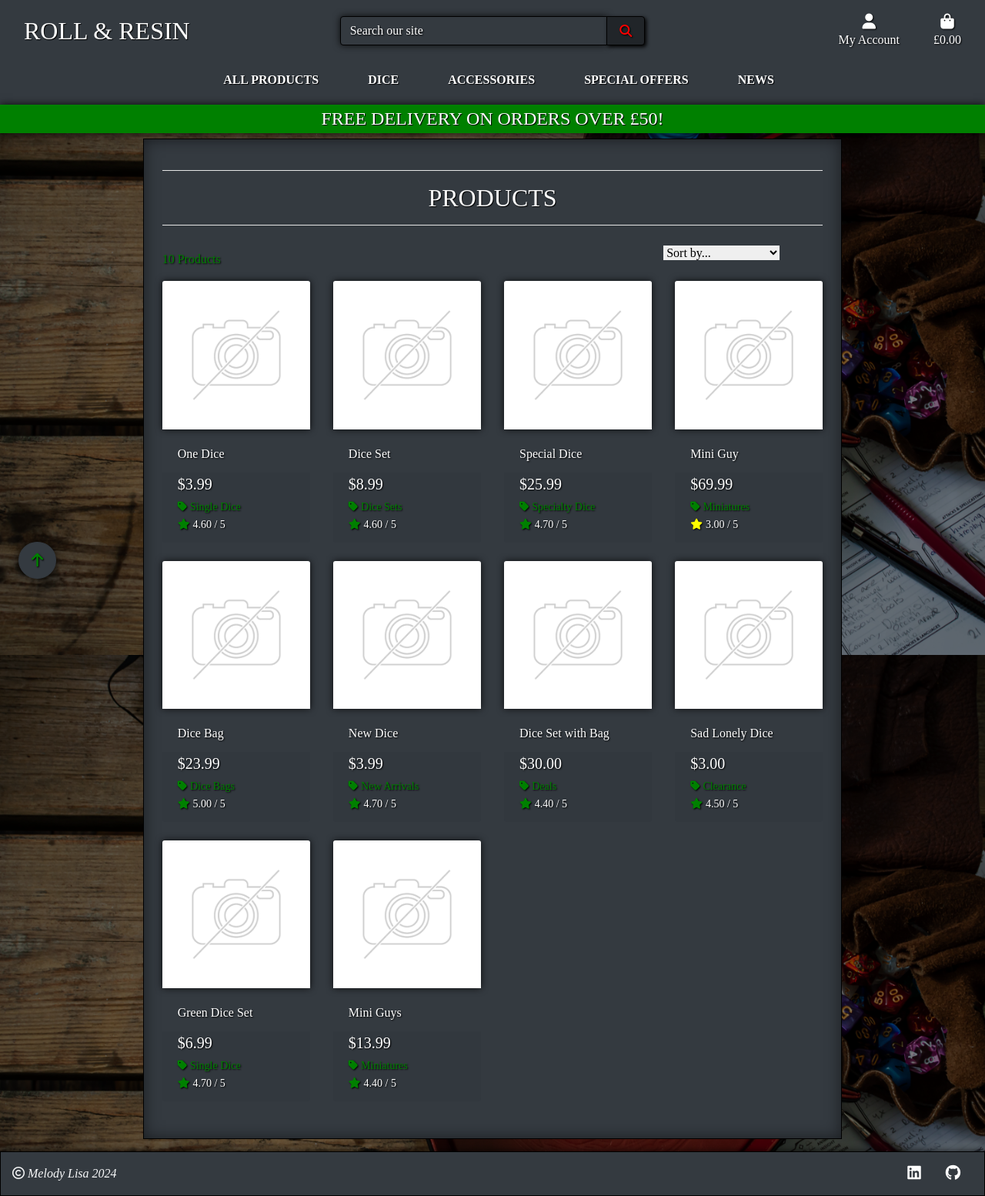
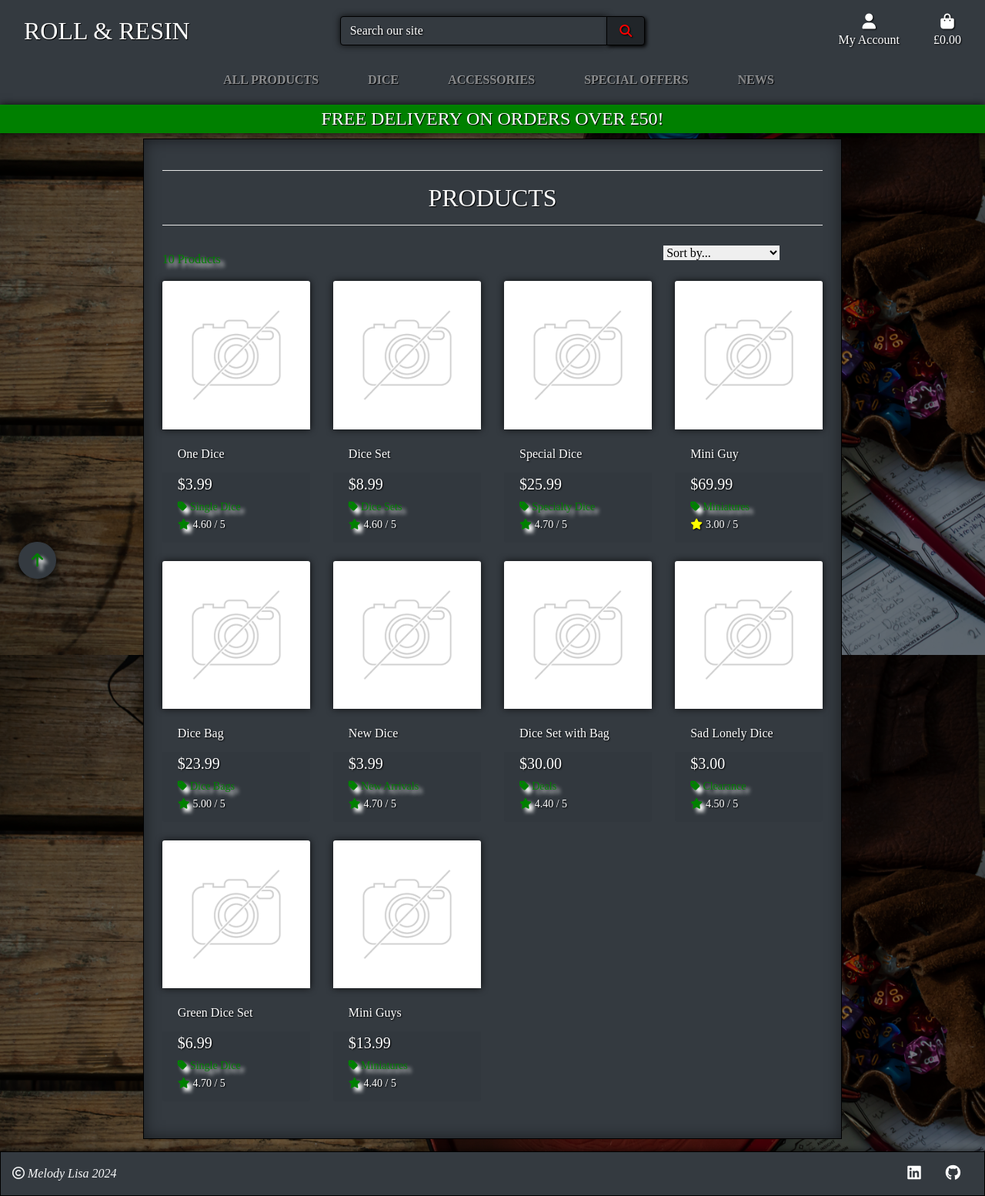
Before and after one commit to Melody-Lisa/roll-resin, a Django app: page /products/ in a window 1280 px wide. Shown: the whole page at 77% size. Run offline with Django 3.2, Linux system fonts and the light colour scheme; data comes from the database, SQL or seed files in the repository; parts of the project's set-up code (start-up, migrations or seed data) failed here and were passed over; some libraries are stand-ins or nearby versions; some web fonts are replaced.

Commit message:
Remove unnecessary code

```diff
--- a/static/css/style.css
+++ b/static/css/style.css
@@ -195,18 +195,6 @@ a.hover-underline-animation:hover {
     color: white;
 }
 
-.navbar-nav .nav-link,
-.nav-link.d-block.d-lg-none .fas,
-.shopping-total {
-    color: white !important;
-}
-
-.navbar-nav .nav-link:hover,
-.nav-link.d-block.d-lg-none .fas:hover,
-.shopping-total:hover {
-    color: red !important;
-}
-
 .form-control::placeholder {
     color: white;
 }
@@ -216,8 +204,10 @@ a.hover-underline-animation:hover {
 }
 
 .text-green,
-.text-muted {
+.text-muted,
+.text-success {
     color: green !important;
+    text-shadow: 5px 5px 5px white !important;
 }
 
 .text-yellow {
```
